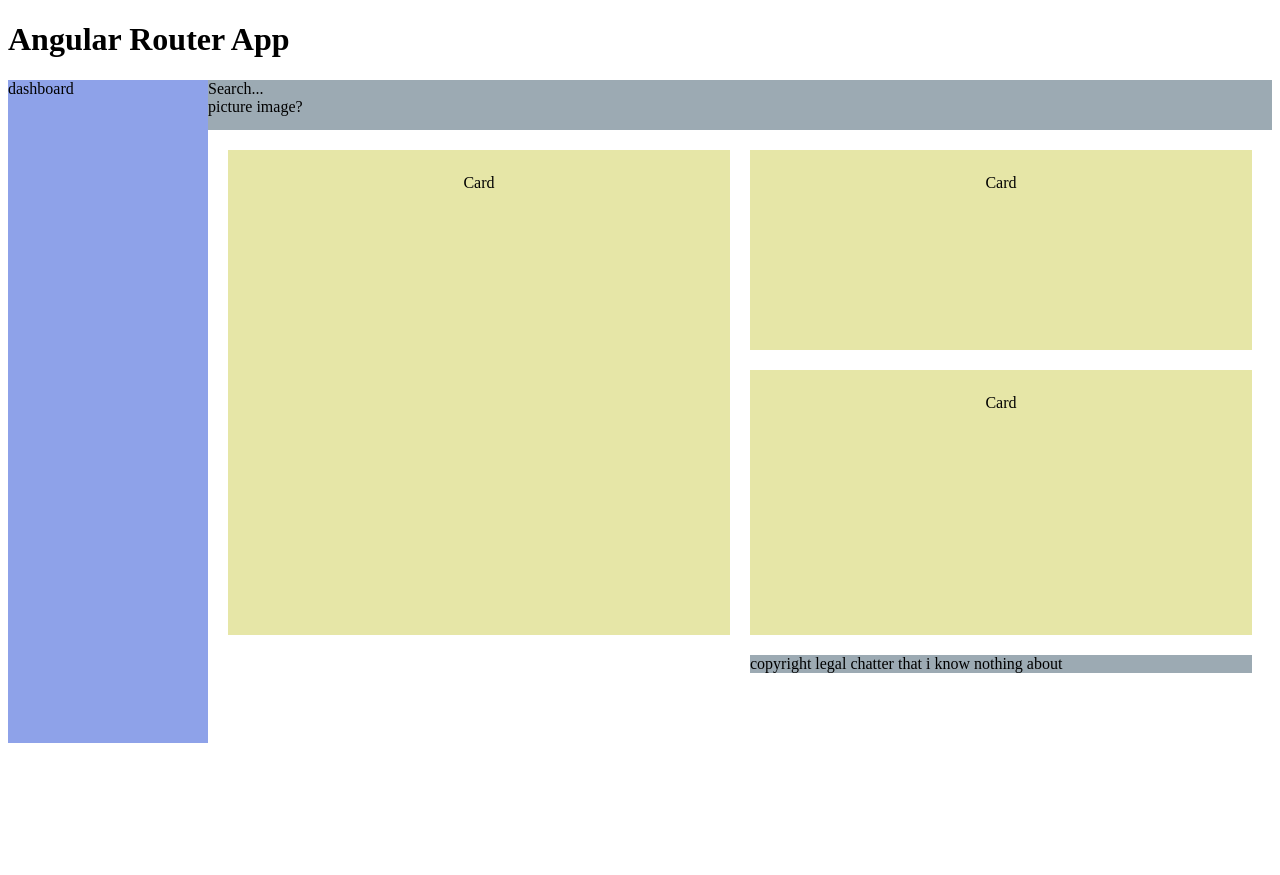
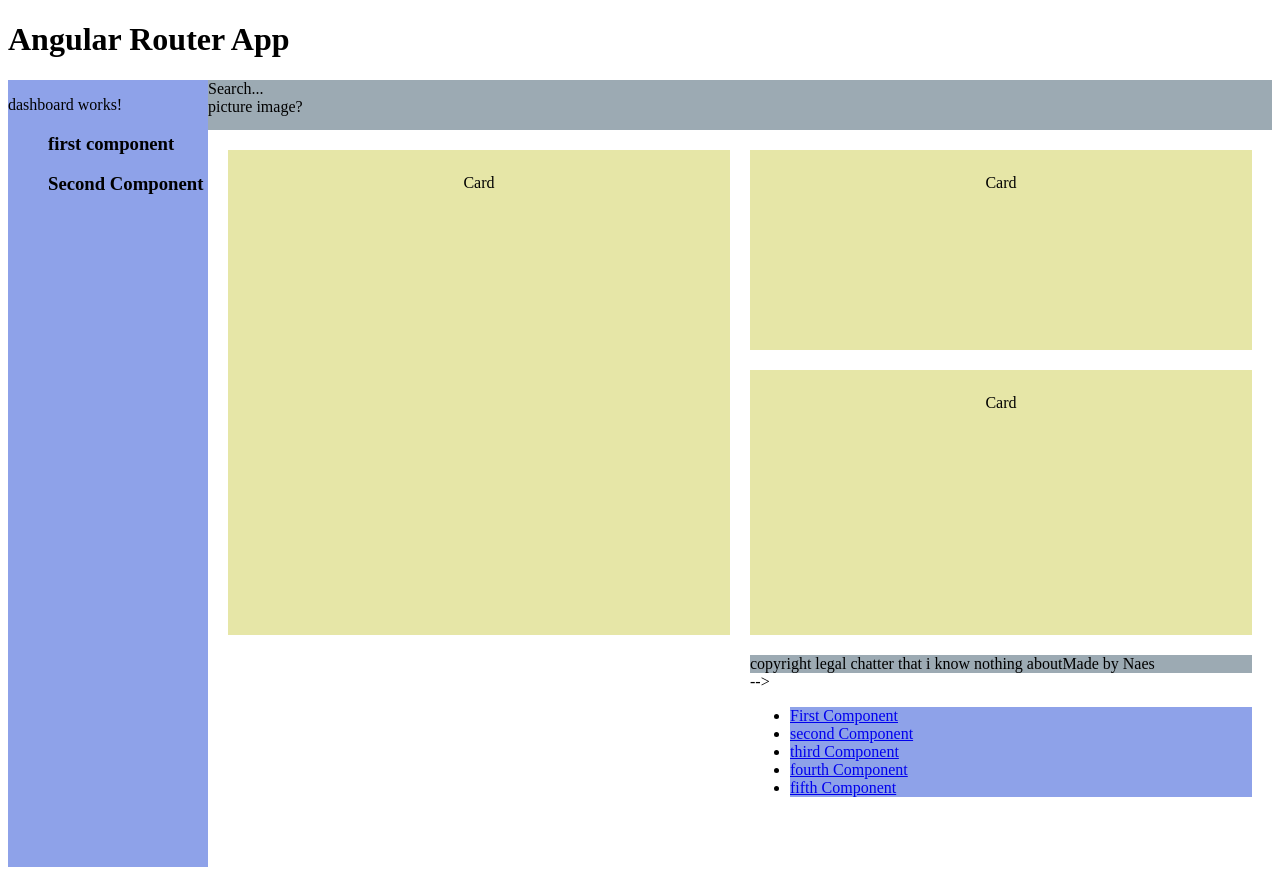
Before and after one commit to NaesAshley/Cap, an Angular app in the folder project/: page / in a window 1280 px wide. Before the commit the page ends 800 px from the top, so only its background shows below. Built offline with nearby package versions, Linux system fonts and the light colour scheme.

Commit message:
some help learning how to adjust some placements

```diff
--- a/project/src/app/app.component.html
+++ b/project/src/app/app.component.html
@@ -5,20 +5,32 @@
     <div class="header__search">Search...</div>
     <div class="header__avatar">picture image?</div>
   </header>
-  <aside class="sidenav">dashboard</aside>
+  <aside class="sidenav">
+    <!-- dashboard
+    <div>
+      <ol>
+        <div (click)="firstRoute()"><h3>first component</h3></div>
+      </ol>
+      <ol>
+        <h3>Second Component</h3>
+      </ol>
+    </div> -->
+    <app-dashboard> </app-dashboard>
+  </aside>
   <!--another main section with larger cards-->
   <div class="main-cards">
-    <div class="card">Card</div>
+    <div class="card">Card<router-outlet></router-outlet></div>
     <div class="card">Card</div>
     <div class="card">Card</div>
     <footer class="footer">
       <div class="footer__copyright">
         copyright legal chatter that i know nothing about
       </div>
-      <!--<div class="footer__signature">Made by Naes</div>
-    </footer> -->
+      <div class="footer__signature">Made by Naes</div>
+    </footer>
+    -->
     <!-- </div> -->
-      <!-- <nav>
+
     <ul>
       <div>
         <div class="sidenav">
@@ -66,8 +78,7 @@
         </div>
       </div>
     </ul>
-</nav> -->
+
     <!-- The routed views render in the <router-outlet>-->
-    </footer>
   </div>
 </div>
--- a/project/src/app/app.component.ts
+++ b/project/src/app/app.component.ts
@@ -3,8 +3,12 @@ import { Component } from '@angular/core';
 @Component({
   selector: 'app-root',
   templateUrl: './app.component.html',
-  styleUrls: ['./app.component.css']
+  styleUrls: ['./app.component.css'],
 })
 export class AppComponent {
   title = 'project';
 }
+
+function firstRoute() {
+  console.log('name');
+}
--- a/project/src/app/app.module.ts
+++ b/project/src/app/app.module.ts
@@ -8,6 +8,7 @@ import { SecondComponent } from './second/second.component';
 import { ThirdComponent } from './third/third.component';
 import { FourthComponent } from './fourth/fourth.component';
 import { FifthComponent } from './fifth/fifth.component';
+import { DashboardComponent } from './dashboard/dashboard.component';
 
 @NgModule({
   declarations: [
@@ -16,7 +17,8 @@ import { FifthComponent } from './fifth/fifth.component';
     SecondComponent,
     ThirdComponent,
     FourthComponent,
-    FifthComponent
+    FifthComponent,
+    DashboardComponent
   ],
   imports: [
     BrowserModule,
--- /dev/null
+++ b/project/src/app/dashboard/dashboard.component.html
@@ -0,0 +1,9 @@
+<p>dashboard works!</p>
+<div>
+  <ol>
+    <div (click)="firstRoute()"><h3>first component</h3></div>
+  </ol>
+  <ol>
+    <h3>Second Component</h3>
+  </ol>
+</div>
--- /dev/null
+++ b/project/src/app/dashboard/dashboard.component.ts
@@ -0,0 +1,16 @@
+import { Component, OnInit } from '@angular/core';
+
+@Component({
+  selector: 'app-dashboard',
+  templateUrl: './dashboard.component.html',
+  styleUrls: ['./dashboard.component.css'],
+})
+export class DashboardComponent implements OnInit {
+  constructor() {}
+
+  ngOnInit(): void {}
+
+  firstRoute() {
+    console.log('name');
+  }
+}
```
Also changed, not shown: project/src/app/dashboard/dashboard.component.css (added), 1 other file (tests, documents, lock files or other folders). Lines whose indentation alone changed are shown as unchanged.
